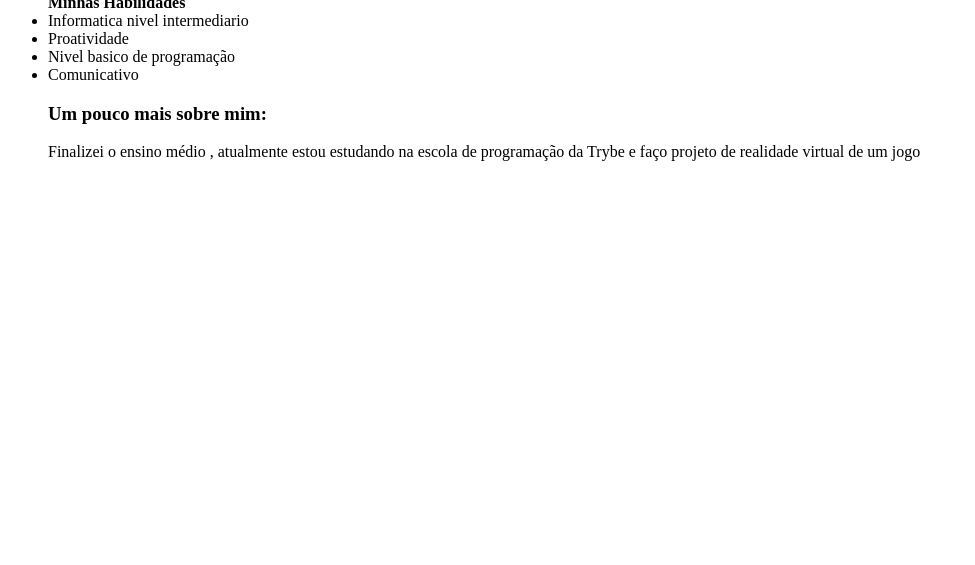
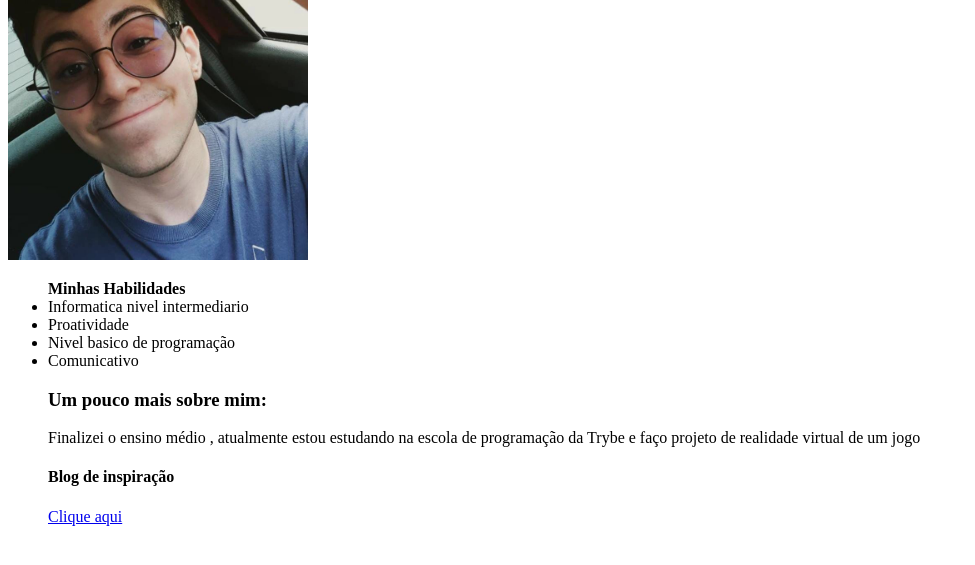
Before and after one commit to flpx01/Meu-Portifolio, a plain HTML site: page index.html in a window 1280 px wide. Shown: the part 167-732 px from the top of the page, without its empty margins (0-975 px from the left). Drawn offline with Linux system fonts and the light colour scheme.

Commit message:
atualizaçao do portifolio

```diff
--- a/index.html
+++ b/index.html
@@ -17,7 +17,8 @@
    <li>Comunicativo</li>
    <h3>Um pouco mais sobre mim:</h3>
    <span>Finalizei o ensino médio , atualmente estou estudando na escola de programação da Trybe e faço projeto de realidade virtual de um jogo </span>
-
+<h4>Blog de inspiração</h4>
+<a href="https://pt.wikipedia.org/wiki/Bill_Gates" target="_blank">Clique aqui</a>
 </ul>
 </body>
 </html>
```
Also changed, not shown: WhatsApp Image 2023-04-27 at 10.08.02.jpeg (added).
